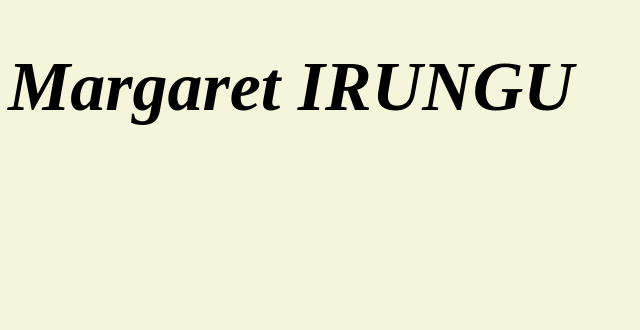
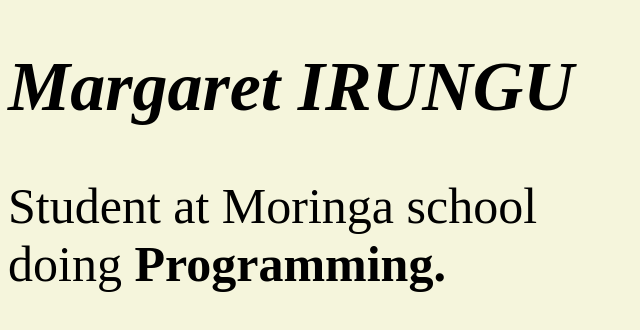
Before and after one commit to margaretwanjiru/portfolio.github.io, a plain HTML site: page index.html in a window 1280 px wide. Shown: the whole page, without its empty margins (0-640 px from the left). Drawn offline with Linux system fonts and the light colour scheme.

Commit message:
create and style a paragraph in the index.html file and styles.css file

```diff
--- a/index.html
+++ b/index.html
@@ -9,5 +9,9 @@
 </head>
 <body>
     <h1><b><i>Margaret IRUNGU</i></b></h1>
+<div class="maggy">
+  <p>Student at Moringa school<br>doing <strong>Programming.</strong></p>
+</div>
+    </div>
 </body>
 </html>
--- a/styles.css
+++ b/styles.css
@@ -5,3 +5,6 @@
 body{
     background-color: beige;
 }
+.maggy p{
+    font-size:50px;
+}
```
